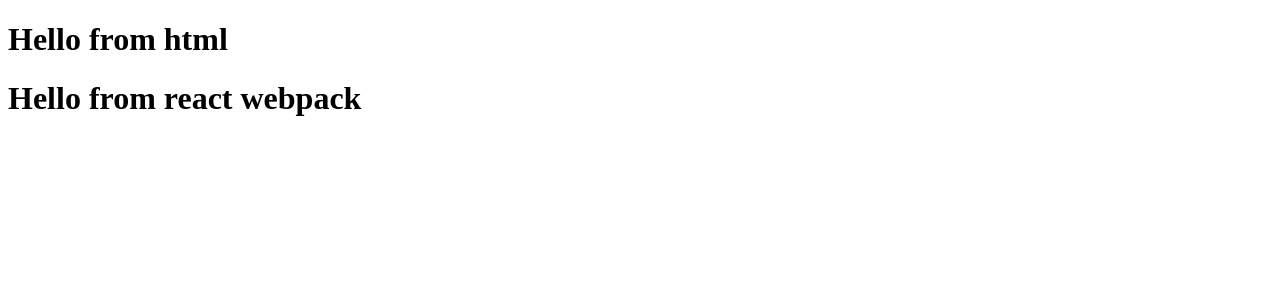
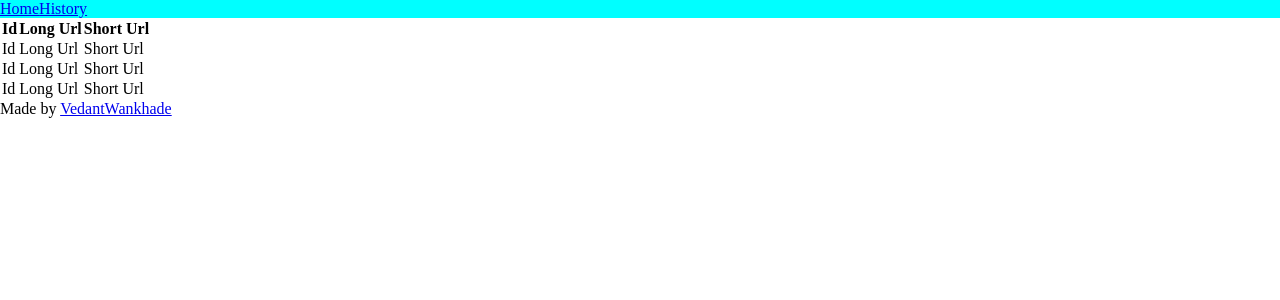
Before and after one commit to VedantWankhade/url-shortener-ui, a React app: page /#/history in a window 1280 px wide. Shown: the top 300 px of the page. Built offline with nearby package versions, Linux system fonts and the light colour scheme.

Commit message:
created router for history and home page

```diff
--- /dev/null
+++ b/graphQLFetch.js
@@ -0,0 +1,17 @@
+export default async function graphQLFetch(query, variables) {
+
+    console.log(query);
+    console.log(JSON.stringify(query));
+    try {
+    const response = await fetch('/api', {
+      method: 'POST',
+      headers: { 'Content-Type': 'application/json' },
+      body: JSON.stringify({ query, variables }),
+    });
+    return response;
+  } catch (e) {
+    // if exception is found, then it must be api error
+    alert(`Error in sending data to server: ${e.message}`);
+  }
+
+}
--- a/package.json
+++ b/package.json
@@ -23,9 +23,12 @@
   },
   "homepage": "https://github.com/VedantWankhade/url-shortener-ui#readme",
   "dependencies": {
+    "dotenv": "^8.2.0",
     "express": "^4.17.1",
+    "http-proxy-middleware": "^0.21.0",
     "react": "^17.0.2",
-    "react-dom": "^17.0.2"
+    "react-dom": "^17.0.2",
+    "react-router-dom": "^5.2.0"
   },
   "devDependencies": {
     "@babel/cli": "^7.13.10",
--- /dev/null
+++ b/public/index.css
@@ -0,0 +1,14 @@
+* {
+    box-sizing: border-box;
+    margin: 0;
+    padding: 0;
+}
+
+.nav-bar {
+    background-color: aqua;
+    display: flex;
+}
+
+.nav-item {
+    display: block;
+}
--- a/public/index.html
+++ b/public/index.html
@@ -4,10 +4,10 @@
     <meta charset="UTF-8">
     <meta http-equiv="X-UA-Compatible" content="IE=edge">
     <meta name="viewport" content="width=device-width, initial-scale=1.0">
+    <link rel="stylesheet" href="./index.css">
     <title>URL Shortener</title>
 </head>
 <body>
-    <h1>Hello from html</h1>
     <div id="root"></div>
 
     <script src="./vendor.bundle.js"></script>
--- a/src/App.jsx
+++ b/src/App.jsx
@@ -1,4 +1,20 @@
 import React from 'react';
 import ReactDOM from 'react-dom'
+import { HashRouter } from 'react-router-dom';
 
-ReactDOM.render(<h1>Hello from react webpack</h1>, document.getElementById('root'))
+import Page from './Page.jsx'
+
+class App extends React.Component {
+
+    render() {
+
+        return (
+            <HashRouter>
+                <Page />
+            </HashRouter>
+
+        )
+    }
+}
+
+ReactDOM.render(<App />, document.getElementById('root'));
--- /dev/null
+++ b/src/Contents.jsx
@@ -0,0 +1,23 @@
+import React from 'react';
+import { Redirect, Route, Switch } from 'react-router-dom';
+
+import Shortener from './Shortener.jsx';
+import History from './Histoy.jsx';
+
+function NotFound() {
+    return (
+        <p>You Lost?</p>
+    )
+}
+
+export default function Contents() {
+
+    return (
+        <Switch>
+            <Route path="/history" component={History} />
+            <Route path="/" component={Shortener} />
+            <Route component={NotFound} />
+        </Switch>
+
+    )
+}
--- /dev/null
+++ b/src/Footer.jsx
@@ -0,0 +1,10 @@
+import React from 'react';
+
+export default function Footer() {
+
+    return (
+        <div>
+            Made by <a href="github.com/VedantWankhade">VedantWankhade</a>
+        </div>
+    )
+}
--- /dev/null
+++ b/src/Histoy.jsx
@@ -0,0 +1,33 @@
+import React from 'react';
+
+export default function History() {
+
+    return (
+        <div className="history-container">
+            <table>
+                <thead>
+                    <tr>
+                        <th>Id</th>
+                        <th>Long Url</th>
+                        <th>Short Url</th>
+                    </tr>
+                </thead>
+                <tbody>
+                    <tr>
+                        <td>Id</td>
+                        <td>Long Url</td>
+                        <td>Short Url</td>
+                    </tr><tr>
+                        <td>Id</td>
+                        <td>Long Url</td>
+                        <td>Short Url</td>
+                    </tr><tr>
+                        <td>Id</td>
+                        <td>Long Url</td>
+                        <td>Short Url</td>
+                    </tr>
+                </tbody>
+            </table>
+        </div>
+    )
+}
--- /dev/null
+++ b/src/NavBar.jsx
@@ -0,0 +1,12 @@
+import React from 'react';
+import { Link, Switch } from 'react-router-dom';
+
+export default function NavBar() {
+
+    return (
+        <nav className="nav-bar">
+            <Link to='/' className='nav-item'>Home</Link>
+            <Link to="/history" className='nav-item'>History</Link>
+        </nav>
+    )
+}
--- /dev/null
+++ b/src/Page.jsx
@@ -0,0 +1,18 @@
+import React from 'react';
+
+import NavBar from './NavBar.jsx';
+import Footer from './Footer.jsx';
+import History from './Histoy.jsx'
+import Contents from './Contents.jsx';
+
+export default function Page() {
+
+    return (
+
+        <React.Fragment>
+            <NavBar />
+            <Contents />
+            <Footer />
+        </React.Fragment>
+    )
+}
--- /dev/null
+++ b/src/Shortener.jsx
@@ -0,0 +1,46 @@
+import React from 'react';
+import graphQLFetch from '../graphQLFetch.js'
+
+export default class Shortener extends React.Component {
+
+    constructor() {
+        super();
+        this.handleSubmit = this.handleSubmit.bind(this);
+    }
+
+    handleSubmit(e) {
+        e.preventDefault();
+        const form = document.forms['url-form'];
+        const longUrl = form.longUrlInput.value;
+        // console.log(`The long urs is : ${longUrl}`);
+        const query = `mutation {
+            short($long_url: String!) {
+                short(long_url: $long_url)
+            }
+        }`
+        const varible = {
+            long_url: longUrl
+        }
+        const data = graphQLFetch(query, varible)
+        // console.log(data);
+        form.reset();
+    }
+
+    render() {
+        return (
+            <div className='shortener-container'>
+                <div className='form-container'>
+                    <form name='url-form' onSubmit={this.handleSubmit}>
+                        <label htmlFor="longUrlInput">
+                            <input name="longUrlInput" id="longUrlInput" placeholder="Type url here" type="text" />
+                        </label>
+                        <button type='submit'>Shrink</button>
+                    </form>
+                </div>
+                <div className='output-container'>
+                    <code className='output'>Short url will apear here</code>
+                </div>
+            </div>
+        )
+    }
+}
```
Also changed, not shown: server.js (+9 -2 lines), 2 other files (tests, documents, lock files or other folders).
